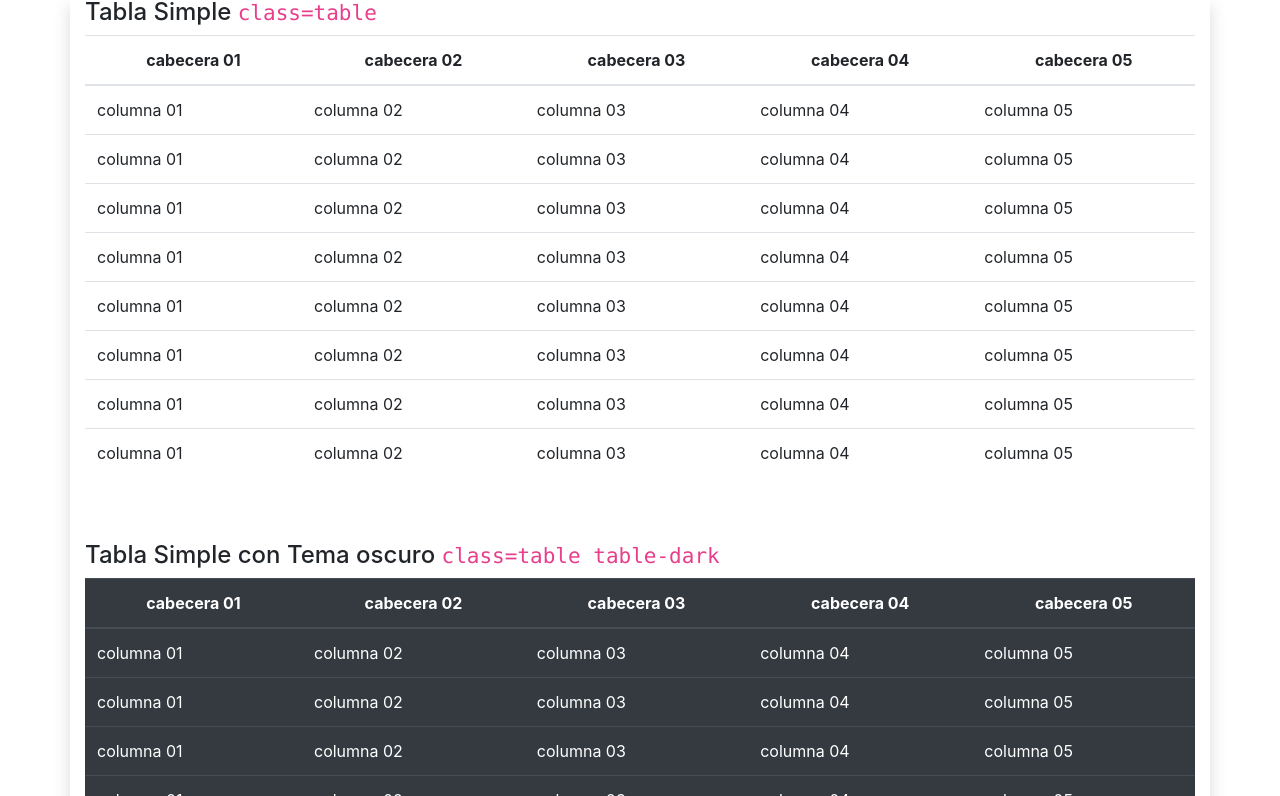
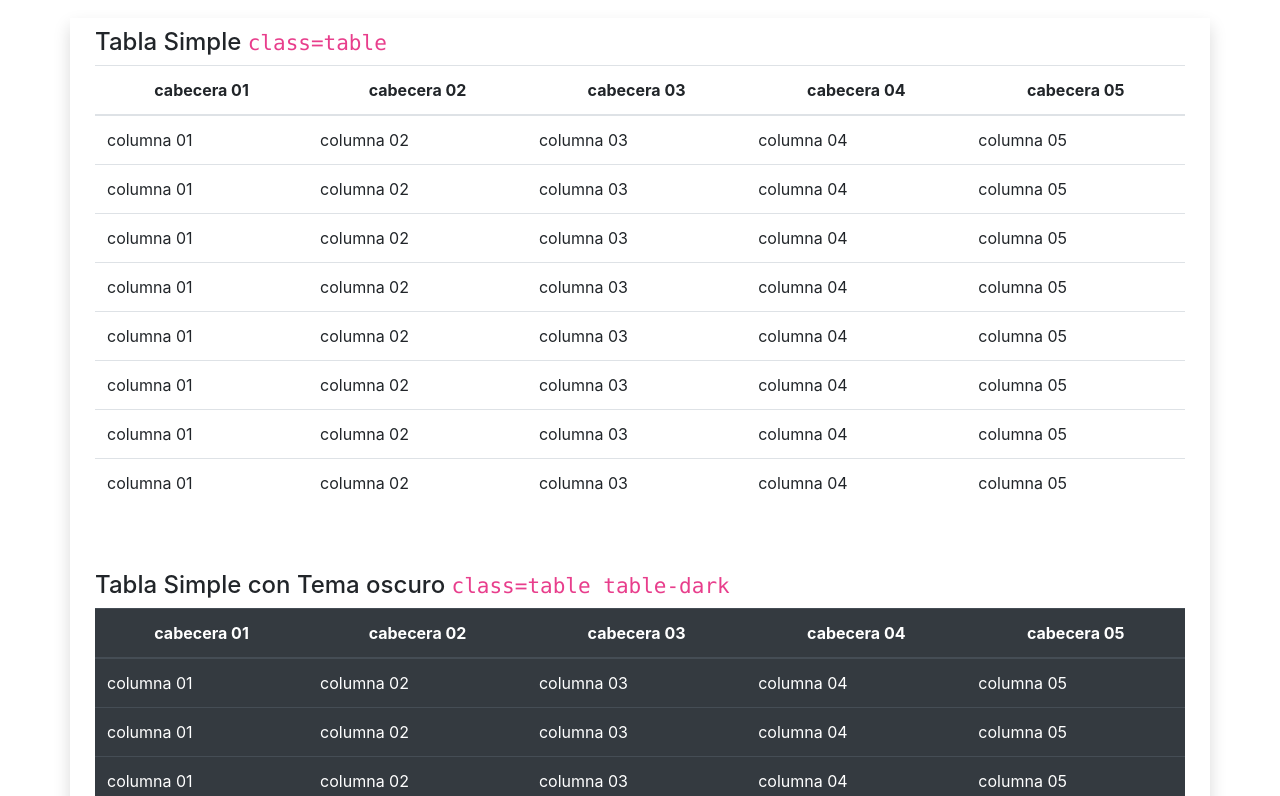
Before and after one commit to Jorge-Alexis96/TutorialBootstrap, a plain HTML site: page paginas/tablas.html in a window 1280 px wide. Shown: the part 58-854 px from the top of the page. Drawn offline with nearby package versions, Linux system fonts and the light colour scheme; files that its build step writes are made by us from their sources; the site is published under a folder, as on GitHub Pages, so addresses that start at the root find nothing.

Commit message:
link y css

```diff
--- a/paginas/tablas.html
+++ b/paginas/tablas.html
@@ -10,7 +10,7 @@
   <link rel="stylesheet" href="https://cdnjs.cloudflare.com/ajax/libs/font-awesome/5.15.1/css/all.min.css"
     integrity="sha512-+4zCK9k+qNFUR5X+cKL9EIR+ZOhtIloNl9GIKS57V1MyNsYpYcUrUeQc9vNfzsWfV28IaLL3i96P9sdNyeRssA=="
     crossorigin="anonymous" />
-    <link rel="stylesheet" href="/portafolio/TutorialBootstrap/style.css">
+  <link rel="stylesheet" href="../style.css">
 </head>
 
 <body>
```
Also changed, not shown: index.html (+1 -1 lines), paginas/alertas.html (+1 -1 lines), paginas/botones.html (+1 -1 lines), paginas/card.html (+1 -1 lines), paginas/carrousel.html (+1 -1 lines), paginas/formulario.html (+1 -1 lines), paginas/grillas.html (+1 -1 lines), paginas/instalacion.html (+1 -1 lines), paginas/modales.html (+1 -1 lines).
